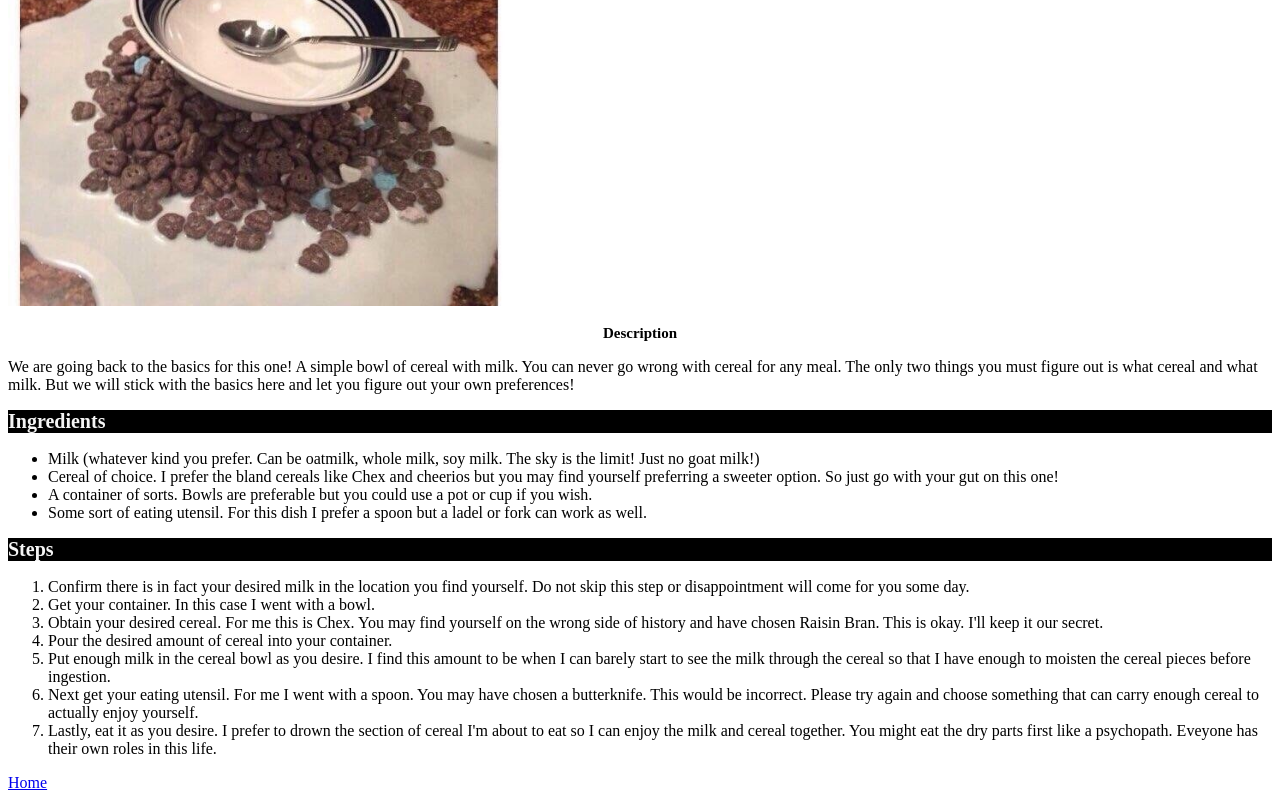
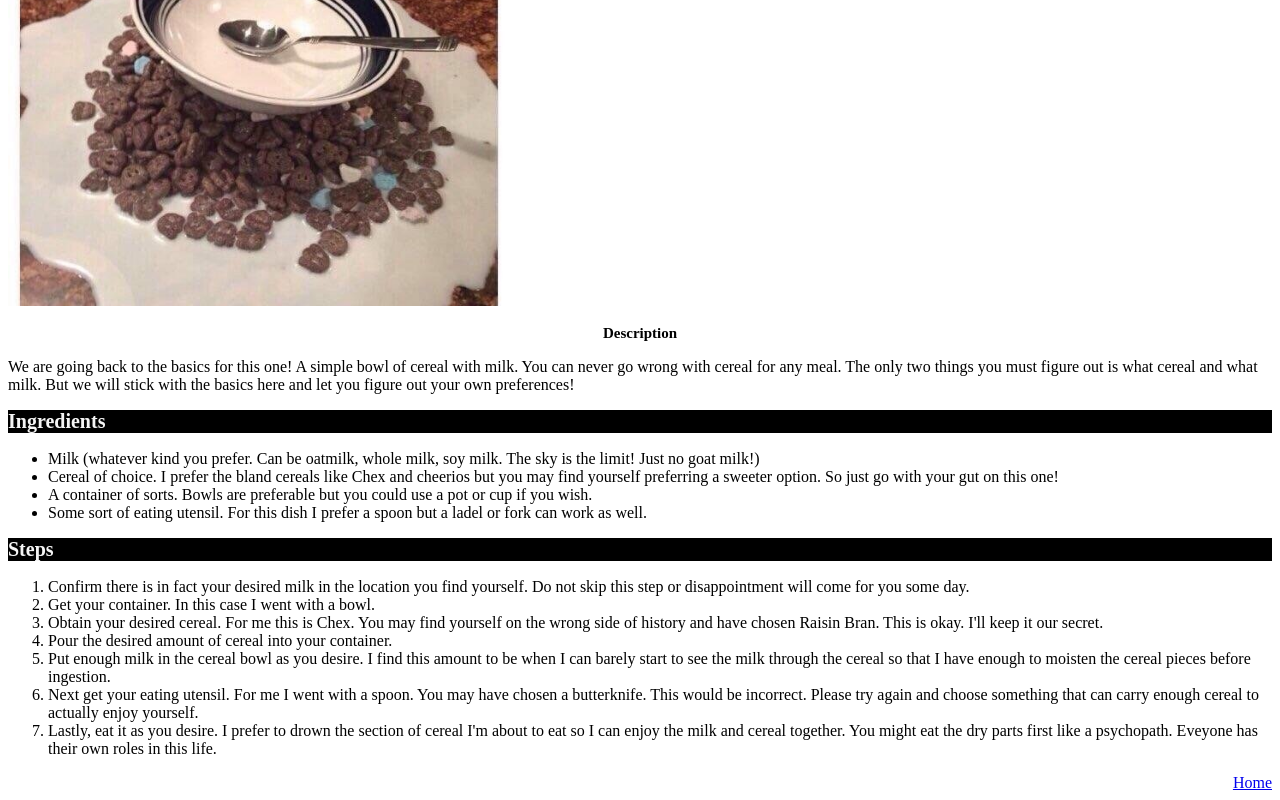
Before and after one commit to PacificNorthVestri/odin-recipes, a plain HTML site: page recipes/cereal.html in a window 1280 px wide. Shown: the part 381-1181 px from the top of the page. Drawn offline with Linux system fonts and the light colour scheme.

Commit message:
moved the home button to the bottom right side of the page

```diff
--- a/recipes/cereal.css
+++ b/recipes/cereal.css
@@ -21,3 +21,7 @@
         text-align: left;
         font-size: 20px;
     }
+    #Home{
+        text-align:right
+
+    }
--- a/recipes/cereal.html
+++ b/recipes/cereal.html
@@ -39,6 +39,9 @@
                         <li>Lastly, eat it as you desire. I prefer to drown the section of cereal I'm about to eat so I can enjoy the milk and cereal
                             together. You might eat the dry parts first like a psychopath. Eveyone has their own roles in this life.</li>
                     </ol>
-        <a href="../index.html" >Home</a>
+        <div id="Home">
+            <a href="../index.html" >Home</a>
+        </div>
+
         </body>
     </html>
--- a/recipes/cheese.css
+++ b/recipes/cheese.css
@@ -19,3 +19,7 @@
         color: rgb(173, 48, 26);
         font-size: 20px;
     }
+    #Home{
+        text-align:right
+
+    }
--- a/recipes/chicken.css
+++ b/recipes/chicken.css
@@ -19,3 +19,7 @@
         color: black;
         font-size: 15px;
     }
+    #Home{
+        text-align:right
+
+    }
```
Also changed, not shown: recipes/cheese_quesodilla.html (+3 -1 lines), recipes/chicken_parmasian.html (+4 -1 lines).
